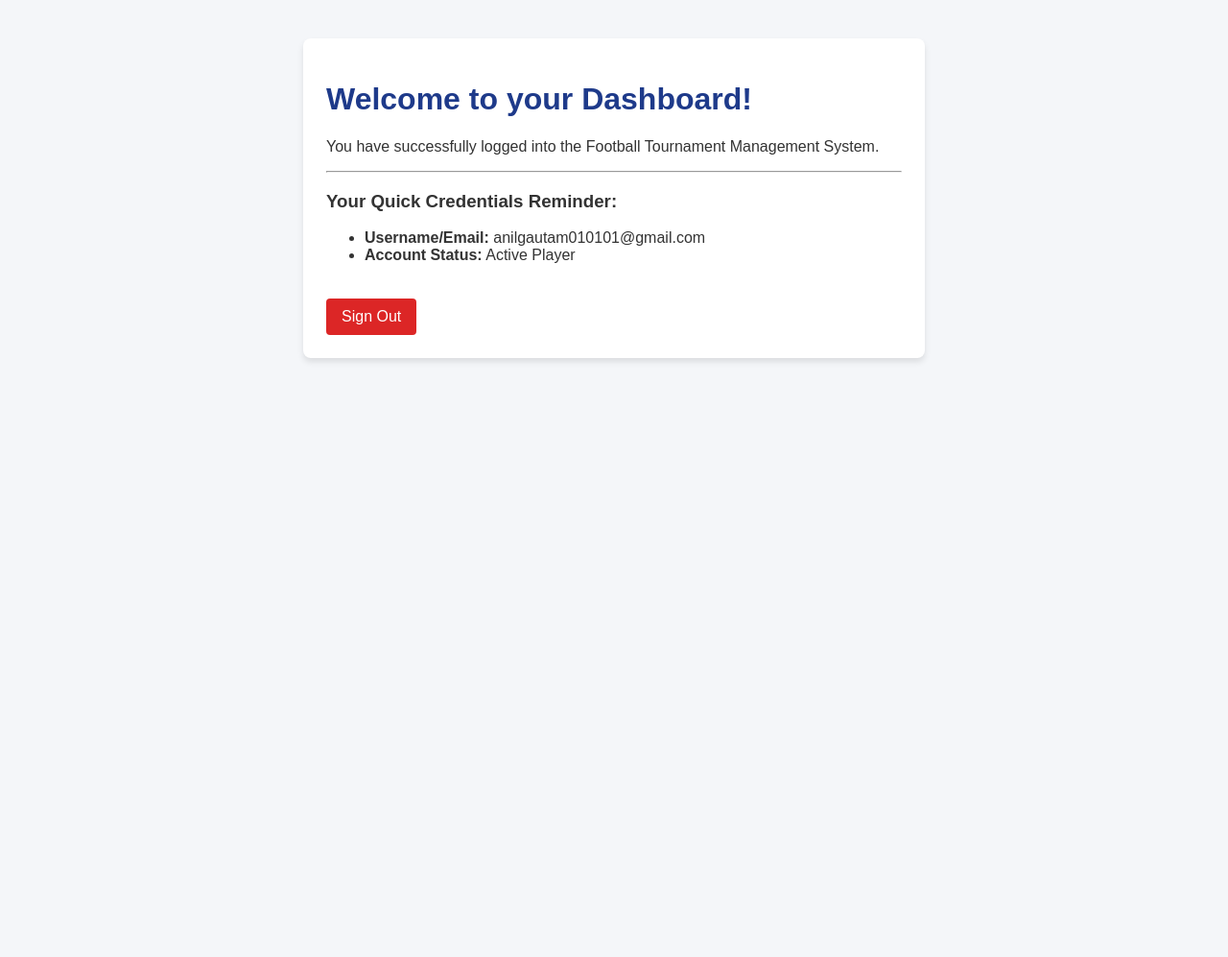
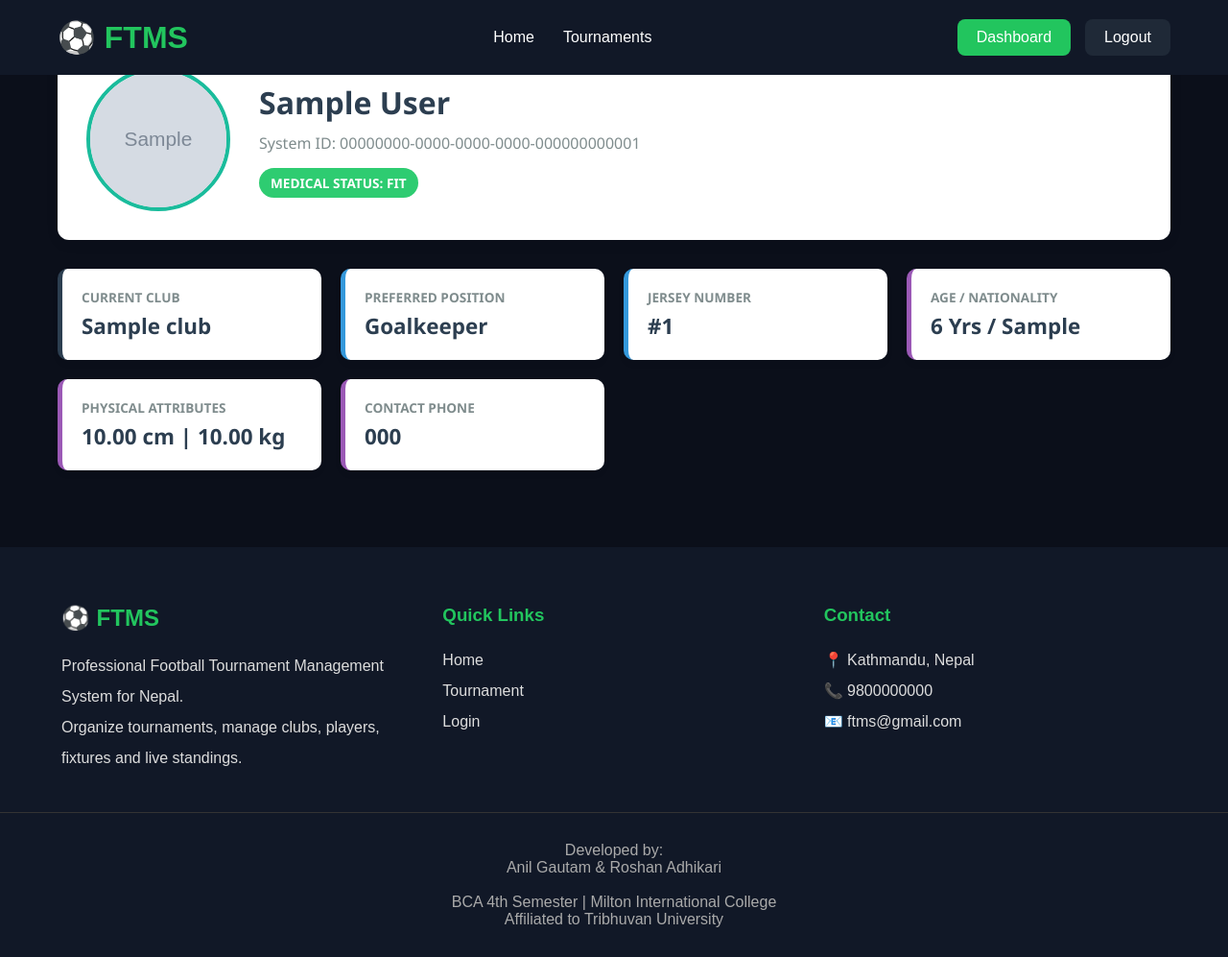
Before and after one commit to gautamanil6240-commits/FTMS, a Django app: template players/templates/players/player_dashboard.html in a window 1280 px wide. Shown: the whole page at 96% size. Before the commit the page ends 377 px from the top, so only its background shows below. Run offline with Django 5.2, Linux system fonts and the light colour scheme; the template is opened without the code that fills it: values that come from a table or form of the project are taken from there, others are empty; a user stored in the database is signed in; tables that the repository leaves empty hold one stand-in row (values such as "Sample post"); grey boxes marked "Sample" are stand-in pictures.

Commit message:
normal functioning player dashboard

```diff
--- a/players/templates/players/player_dashboard.html
+++ b/players/templates/players/player_dashboard.html
@@ -1,30 +1,161 @@
-<!DOCTYPE html>
-<html lang="en">
-<head>
-    <meta charset="UTF-8">
-    <meta name="viewport" content="width=device-width, initial-scale=1.0">
-    <title>Player Dashboard</title>
-    <style>
-        body { font-family: Arial, sans-serif; margin: 40px; background-color: #f4f6f9; color: #333; }
-        .card { background: white; padding: 24px; border-radius: 8px; box-shadow: 0 4px 6px rgba(0,0,0,0.1); max-width: 600px; margin: 0 auto; }
-        h1 { color: #1e3a8a; }
-        .logout-btn { display: inline-block; background-color: #dc2626; color: white; padding: 10px 16px; text-decoration: none; border-radius: 4px; margin-top: 20px; }
-    </style>
-</head>
-<body>
+{% extends 'common/base.html' %}
+{% load static %}
 
-    <div class="card">
-        <h1>Welcome to your Dashboard!</h1>
-        <p>You have successfully logged into the Football Tournament Management System.</p>
-        <hr>
-        <h3>Your Quick Credentials Reminder:</h3>
-        <ul>
-            <li><strong>Username/Email:</strong> {{ user.email }}</li>
-            <li><strong>Account Status:</strong> Active Player</li>
-        </ul>
+{% block title %}Player Dashboard - {{ request.user.username }}{% endblock %}
 
-        <a href="{% url 'logout' %}" class="logout-btn">Sign Out</a>
+{% block extra_css %}
+<style>
+    .dashboard-container {
+        max-width: 1200px;
+        margin: 40px auto;
+        padding: 0 20px;
+        font-family: 'Segoe UI', Tahoma, Geneva, Verdana, sans-serif;
+    }
+    .profile-card {
+        background: #ffffff;
+        border-radius: 12px;
+        box-shadow: 0 4px 15px rgba(0,0,0,0.05);
+        display: flex;
+        flex-wrap: wrap;
+        padding: 30px;
+        gap: 30px;
+        margin-bottom: 30px;
+        align-items: center;
+    }
+    .profile-pic-container {
+        width: 150px;
+        height: 150px;
+        border-radius: 50%;
+        overflow: hidden;
+        border: 4px solid #1abc9c;
+        background: #ecf0f1;
+        display: flex;
+        align-items: center;
+        justify-content: center;
+    }
+    .profile-pic-container img {
+        width: 100%;
+        height: 100%;
+        object-fit: cover;
+    }
+    .profile-pic-placeholder {
+        font-size: 4rem;
+    }
+    .profile-details {
+        flex: 1;
+        min-width: 280px;
+    }
+    .profile-details h2 {
+        margin: 0 0 10px 0;
+        color: #2c3e50;
+        font-size: 2rem;
+    }
+    .badge {
+        display: inline-block;
+        padding: 6px 12px;
+        border-radius: 20px;
+        font-size: 0.85rem;
+        font-weight: bold;
+        text-transform: uppercase;
+    }
+    .badge-fit { background: #2ecc71; color: white; }
+    .badge-injured { background: #e74c3c; color: white; }
+    .badge-suspended { background: #f39c12; color: white; }
+
+    .stats-grid {
+        display: grid;
+        grid-template-columns: repeat(auto-fit, minmax(250px, 1fr));
+        gap: 20px;
+    }
+    .stat-card {
+        background: white;
+        padding: 20px;
+        border-radius: 10px;
+        box-shadow: 0 4px 10px rgba(0,0,0,0.03);
+        border-left: 5px solid #3498db;
+    }
+    .stat-card.meta { border-left-color: #9b59b6; }
+    .stat-card.club { border-left-color: #2c3e50; }
+    .stat-label {
+        font-size: 0.85rem;
+        color: #7f8c8d;
+        text-transform: uppercase;
+        margin-bottom: 5px;
+        font-weight: bold;
+    }
+    .stat-value {
+        font-size: 1.4rem;
+        color: #2c3e50;
+        font-weight: bold;
+    }
+</style>
+{% endblock %}
+
+{% block content %}
+<div class="dashboard-container">
+
+    {% if player %}
+    <div class="profile-card">
+        <div class="profile-pic-container">
+            {% if player.profile_photo %}
+                <img src="{{ player.profile_photo.url }}" alt="{{ player.full_name }}">
+            {% else %}
+                <div class="profile-pic-placeholder">🏃‍♂️</div>
+            {% endif %}
+        </div>
+
+        <div class="profile-details">
+            <h2>{{ player.full_name }}</h2>
+            <p style="margin: 0 0 15px 0; color: #7f8c8d;">System ID: {{ player.player_id }}</p>
+            <span class="badge badge-{{ player.medical_status }}">
+                Medical Status: {{ player.get_medical_status_display }}
+            </span>
+        </div>
     </div>
 
-</body>
-</html>
+    <div class="stats-grid">
+        <div class="stat-card club">
+            <div class="stat-label">Current Club</div>
+            <div class="stat-value">{{ player.club.name }}</div>
+        </div>
+
+        <div class="stat-card">
+            <div class="stat-label">Preferred Position</div>
+            <div class="stat-value">{{ player.get_preferred_position_display }}</div>
+        </div>
+
+        <div class="stat-card">
+            <div class="stat-label">Jersey Number</div>
+            <div class="stat-value">
+                {% if player.preferred_jersey_number %} #{{ player.preferred_jersey_number }} {% else %} Unassigned {% endif %}
+            </div>
+        </div>
+
+        <div class="stat-card meta">
+            <div class="stat-label">Age / Nationality</div>
+            <div class="stat-value">{{ player.age }} Yrs / {{ player.nationality|default:"N/A" }}</div>
+        </div>
+
+        <div class="stat-card meta">
+            <div class="stat-label">Physical Attributes</div>
+            <div class="stat-value">
+                {% if player.height %}{{ player.height }} cm{% else %}-{% endif %} |
+                {% if player.weight %}{{ player.weight }} kg{% else %}-{% endif %}
+            </div>
+        </div>
+
+        <div class="stat-card meta">
+            <div class="stat-label">Contact Phone</div>
+            <div class="stat-value">{{ player.phone_number|default:"No Phone Added" }}</div>
+        </div>
+    </div>
+
+    {% else %}
+    <div style="background: #fff3cd; color: #856404; padding: 20px; border-radius: 8px; margin-top: 20px; text-align: center;">
+        <h3>⚠️ Account Profile Synced Incompletely</h3>
+        <p>Your authentication credentials exist, but no entries were discovered under the Player structural database file. Please verify with system operations.</p>
+    </div>
+    {% endif %}
+
+</div>
+{% endblock %}
```
Also changed, not shown: players/views.py (+14 -5 lines), players/forms.py (line endings or trailing spaces).
